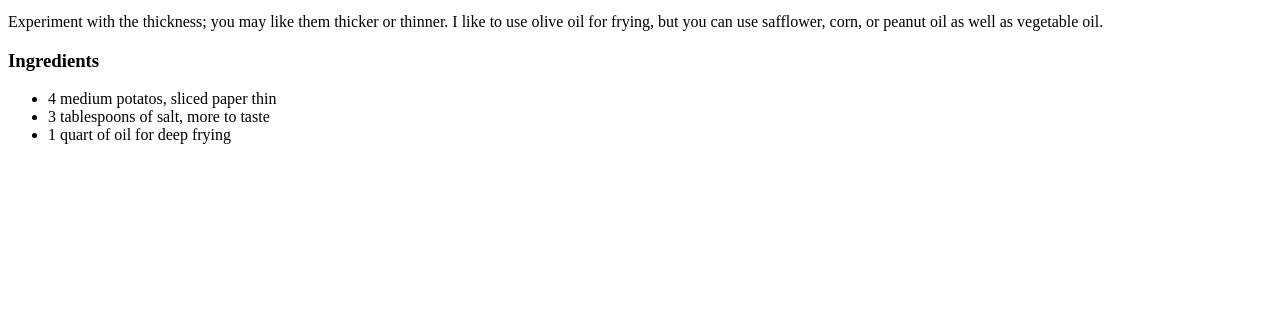
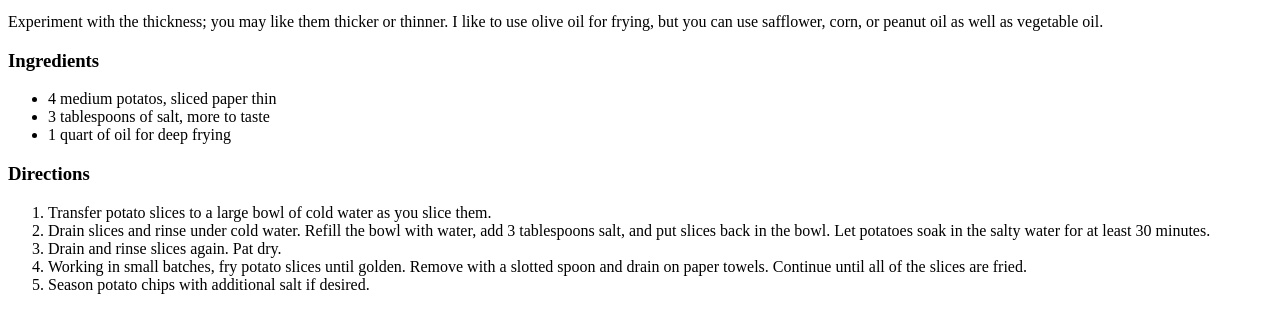
Before and after one commit to Mord0rk/odin-recipes, a plain HTML site: page recipes/homestyle_potato_chips.html in a window 1280 px wide. Shown: the part 421-754 px from the top of the page. Drawn offline with Linux system fonts and the light colour scheme.

Commit message:
Created Directions heading and added cooking steps
Heading is an <h3> and the directions are organized into an ordered list.

```diff
--- a/recipes/homestyle_potato_chips.html
+++ b/recipes/homestyle_potato_chips.html
@@ -23,5 +23,13 @@
         <li>3 tablespoons of salt, more to taste</li>
         <li>1 quart of oil for deep frying</li>
     </ul>
+    <h3>Directions</h3>
+    <ol>
+        <li>Transfer potato slices to a large bowl of cold water as you slice them.</li>
+        <li>Drain slices and rinse under cold water. Refill the bowl with water, add 3 tablespoons salt, and put slices back in the bowl. Let potatoes soak in the salty water for at least 30 minutes.</li>
+        <li>Drain and rinse slices again. Pat dry.</li>
+        <li>Working in small batches, fry potato slices until golden. Remove with a slotted spoon and drain on paper towels. Continue until all of the slices are fried.</li>
+        <li>Season potato chips with additional salt if desired.</li>
+    </ol>
 </body>
 </html>
```
